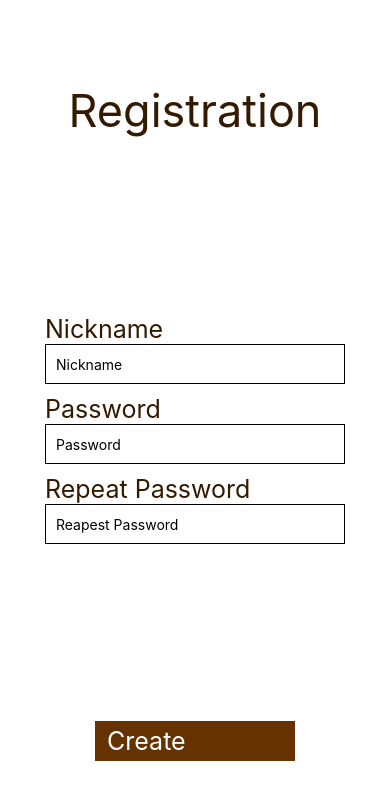
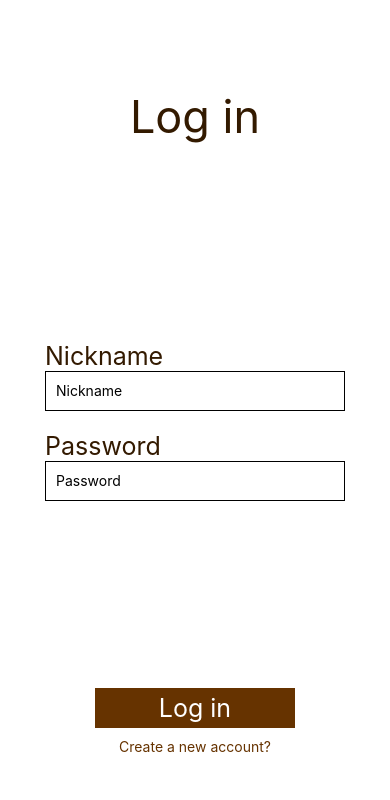
Before and after one commit to ramon54321/PopcornProject, a React Native app in the folder MobileClient/: screen / in a window 390 px wide. Shown: the top 800 px of the page. Built offline with nearby package versions, Linux system fonts and the light colour scheme.

Commit message:
fixed style in registration page

```diff
--- a/MobileClient/App.js
+++ b/MobileClient/App.js
@@ -6,8 +6,8 @@
 
 import React, { Component } from "react";
 import { Platform, StyleSheet, Text, View } from "react-native";
-// import LoginPage from "./LoginPage";
-import RegistrationPage from "./RegistrationPage";
+import LoginPage from "./LoginPage";
+// import RegistrationPage from "./RegistrationPage";
 
 const instructions = Platform.select({
   ios: "Press Cmd+R to reload,\n" + "Cmd+D or shake for dev menu",
@@ -18,7 +18,8 @@ const instructions = Platform.select({
 
 export default class App extends Component {
   render() {
-    return <RegistrationPage />;
+    // return <RegistrationPage />;
+    return <LoginPage />;
   }
 }
 
--- a/MobileClient/RegistrationPage.js
+++ b/MobileClient/RegistrationPage.js
@@ -74,7 +74,8 @@ const styles = StyleSheet.create({
     height: 40,
     marginTop: 10,
     padding: 5,
-    alignItems: "center"
+    alignItems: "center",
+    borderRadius: 10
   },
   buttonText: {
     fontSize: 25,
```
